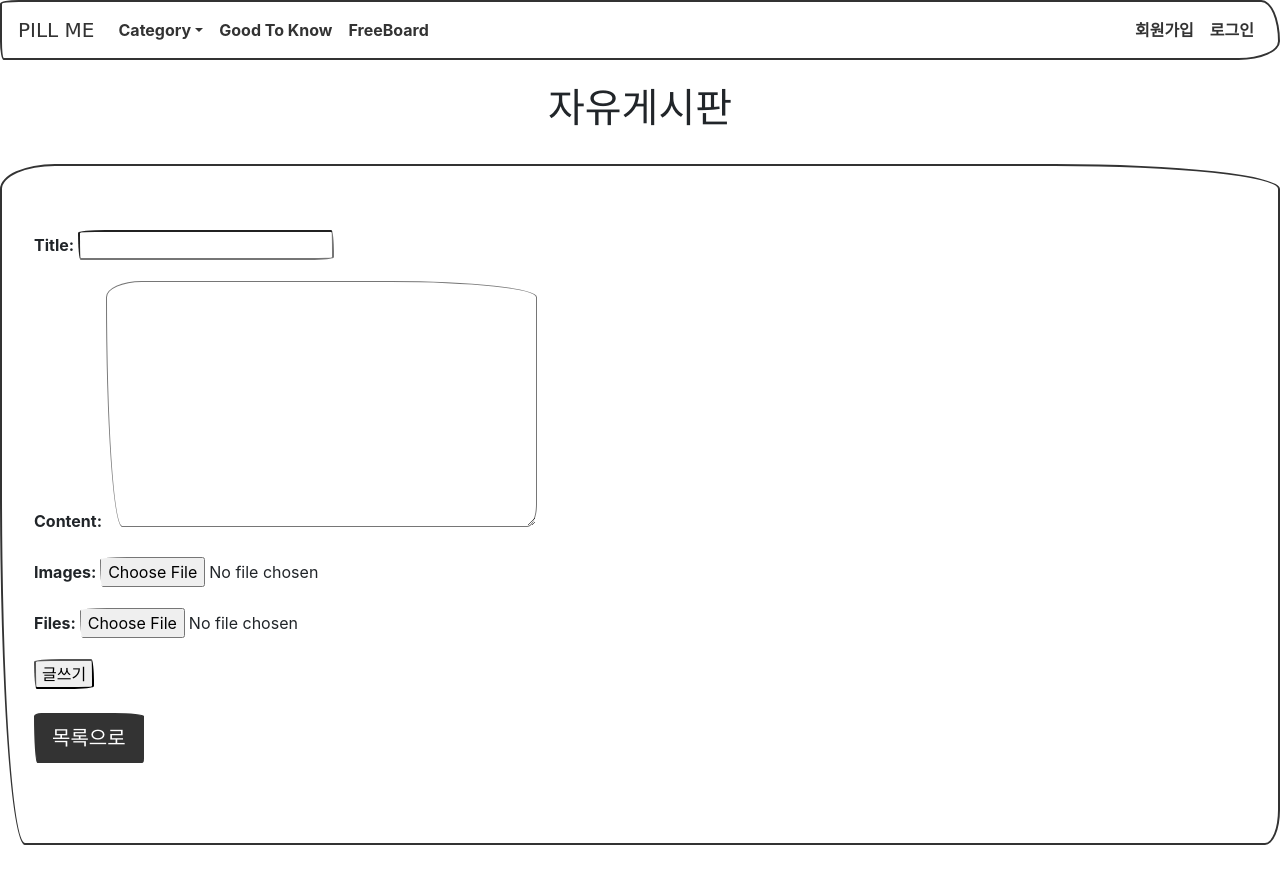
After one commit to Covee/Pillme_django, a Django app: a page that uses src/posts/templates/posts/post_create.html in a window 1280 px wide. The commit adds this page. Run offline with Django 3.2, Linux system fonts and the light colour scheme; some libraries are stand-ins or nearby versions; some web fonts are replaced.

Commit message:
freeboard post create 기능 생성

```diff
--- /dev/null
+++ b/src/posts/forms.py
@@ -0,0 +1,12 @@
+from django import forms
+
+from .models import Post
+
+
+
+class PostCreateForm(forms.ModelForm):
+
+	class Meta:
+		model = Post
+		fields = ('title', 'author', 'content', 'images', 'files',)
+		widgets = {"author": forms.HiddenInput()}
--- a/src/posts/models.py
+++ b/src/posts/models.py
@@ -7,7 +7,7 @@ from hitcount.models import HitCount, HitCountMixin
 
 class Post(models.Model, HitCountMixin):
 	title		= models.CharField(max_length=50, blank=False)
-	author		= models.ForeignKey(settings.AUTH_USER_MODEL, blank=False, null=False)
+	author		= models.ForeignKey(settings.AUTH_USER_MODEL, null=False)
 	content		= models.TextField(max_length=5000, blank=False, null=False)
 	files		= models.FileField(null=True, blank=True)
 	images		= models.ImageField(null=True, blank=True)
@@ -22,4 +22,4 @@ class Post(models.Model, HitCountMixin):
 		ordering = ['-id']
 
 	def __str__(self):
-		return "Post title: %s" % self.title
+		return self.title
--- /dev/null
+++ b/src/posts/templates/posts/post_create.html
@@ -0,0 +1,21 @@
+{% extends "base.html" %}
+
+{% block content %}
+<br/>
+
+<h1 style="text-align: center;">자유게시판</h1>
+</br>
+
+<div class="jumbotron">
+  <form method="post" enctype="multipart/form-data">{% csrf_token %}
+      {{ form.as_p }}
+      <input type="submit" value="글쓰기" />
+  </form>
+  <br/>
+  <p class="lead">
+    <a class="btn btn-primary btn-lg" href="{% url 'freeboard:post_list' %}" role="button">목록으로</a>
+  </p>
+</div>
+
+
+{% endblock %}
--- a/src/posts/templates/posts/post_detail.html
+++ b/src/posts/templates/posts/post_detail.html
@@ -16,8 +16,8 @@
   <p class="lead">{% get_hit_count for post %}</p>
 
 
-  {% if post.image == True %}
-    <img style="height: 80%; width: 100%; display: block;" src="#">
+  {% if post.images == True %}
+    <img style="height: 80%; width: 100%; display: block;" src="">
   {% endif %}
 
   <hr class="my-4">
--- a/src/posts/templates/posts/post_list.html
+++ b/src/posts/templates/posts/post_list.html
@@ -33,7 +33,7 @@
         </table>
         <br/>
         <div>
-            <a href='#' class="btn btn-primary">글쓰기</a>
+            <a href='{% url "freeboard:post_create" %}' class="btn btn-primary">글쓰기</a>
         </div>
     </form>
 </div>
--- a/src/posts/urls.py
+++ b/src/posts/urls.py
@@ -1,11 +1,12 @@
 from django.shortcuts import render
 from django.conf.urls import url, include
 
-from .views import PostListView, PostDetailView, PostCountHitDetailView
+from .views import PostCreateView, PostListView, PostDetailView, PostCountHitDetailView
 
 
 urlpatterns = [
     # url(r'^$', HomeView.as_view(), name='home'),
+	url(r'^create/$', PostCreateView.as_view(), name='post_create'),
     url(r'^$', PostListView.as_view(), name='post_list'),
 	url(r'^(?P<pk>\d+)/$', PostCountHitDetailView.as_view(), name='post_detail'),
 
--- a/src/posts/views.py
+++ b/src/posts/views.py
@@ -1,16 +1,29 @@
 from django.shortcuts import render
-
+from django.core.urlresolvers import reverse_lazy
 
 from hitcount.views import HitCountDetailView
 
-from django.views.generic import TemplateView, ListView, DetailView
+from django.views.generic import TemplateView, ListView, DetailView, CreateView, FormView
 
 from .models import Post
+from .forms import PostCreateForm
 
 
 # class HomeView(TemplateView):
 # 	model = Post
 # 	template_name = 'posts/freeboard.html'
+
+
+class PostCreateView(CreateView):
+	form_class = PostCreateForm
+	success_url 	= reverse_lazy('freeboard:post_list')
+	template_name 	= 'posts/post_create.html'
+
+	def get_initial(self):
+		return {
+				"author": self.request.user
+				}
+
 
 
 class PostListView(ListView):
```
Also changed, not shown: src/5b035fd3a82e2.jpeg (added), src/db.sqlite3, src/posts/migrations/0005_auto_20180626_2103.py (added), src/posts/migrations/0006_auto_20180626_2103.py (added), src/posts/migrations/0007_auto_20180626_2121.py (added), src/posts/migrations/0008_auto_20180626_2123.py (added), 1 other file.
